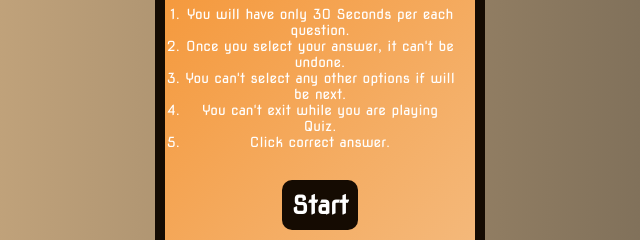
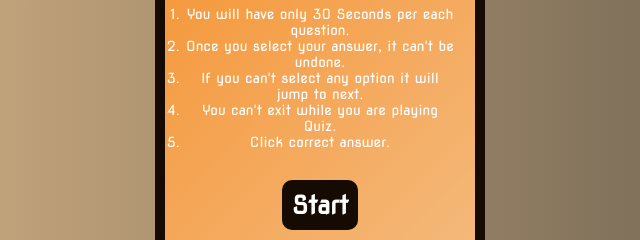
Before and after one commit to uddyan85/Trivia, a plain HTML site: page InstructionPage.html in a window 1280 px wide. Shown: the part 253-493 px from the top of the page, 320-960 px from the left. Drawn offline with Linux system fonts and the light colour scheme.

Commit message:
Update InstructionPage.html

```diff
--- a/InstructionPage.html
+++ b/InstructionPage.html
@@ -14,7 +14,7 @@
 					<ol>
 						<li> You will have only 30 Seconds per each question. </li>
 						<li> Once you select your answer, it can't be undone.</li>
-						<li> You can't select any other options if will be next.</li>
+						<li> If you can't select any option it will jump to next.</li>
 						<li> You can't exit while you are playing Quiz.</li>
 						<li> Click correct answer.</li>
 					</ol>
```
